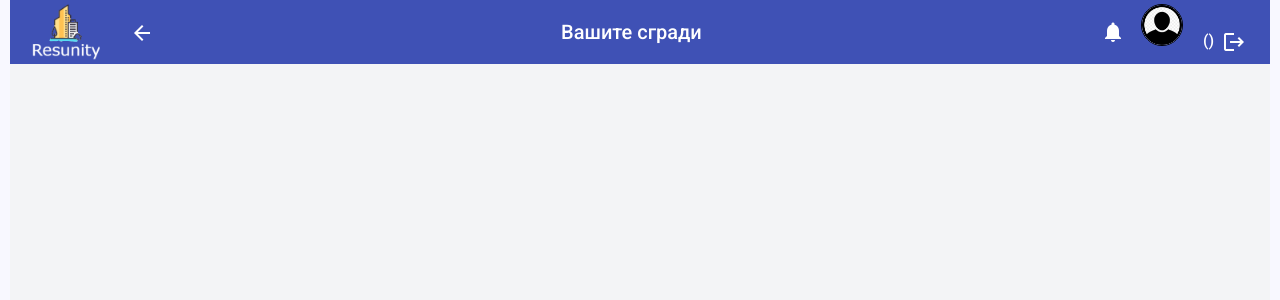
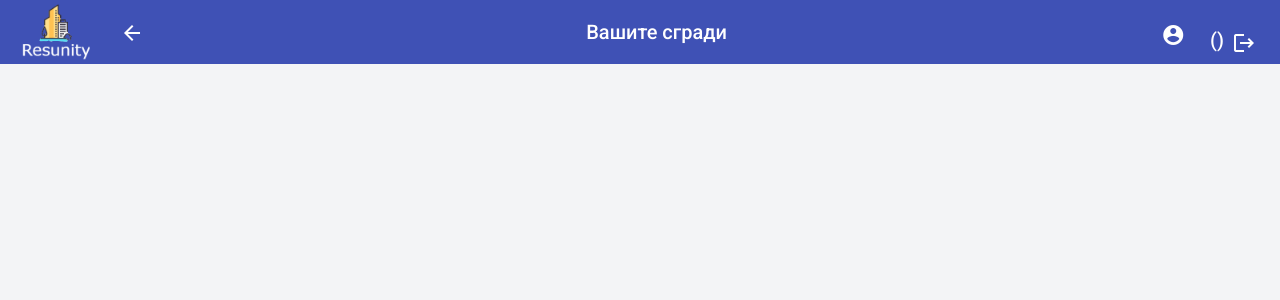
Before and after one commit to VeselinTodorov2000/ResunityHomeownerClient, an Angular app: page /buildings in a window 1280 px wide. Shown: the top 300 px of the page. Built offline with nearby package versions, Linux system fonts and the light colour scheme; sample sign-in values are in the browser's storage.

Commit message:
cosmetics

```diff
--- a/src/app/app.component.css
+++ b/src/app/app.component.css
@@ -1,4 +1,3 @@
 body {
-    padding: 0px 10px 0px 10px;
     background-color: ghostwhite;
 }
--- a/src/app/building-selection/building-selection.component.html
+++ b/src/app/building-selection/building-selection.component.html
@@ -24,10 +24,10 @@
                 <img mat-card-image src="../../assets/building.png" alt="building.png" class="building-image">
                 <mat-card-content>
                         <div>{{building.apartmentsCount}} апартамента</div>
-                        <div>{{building.safe.debit}} лв.</div>
+                        <div>{{building.safe.debit}} лв. в касата</div>
                 </mat-card-content>
                 <mat-card-actions>
-                    <button mat-button [routerLink]="['/', 'buildings', building.buildingId]">VIEW DETAILS</button>
+                    <button mat-button [routerLink]="['/', 'buildings', building.buildingId]">Вижте Детайли</button>
                 </mat-card-actions>
             </mat-card>
         </mat-grid-tile>
--- a/src/app/cashier/cashier.component.css
+++ b/src/app/cashier/cashier.component.css
@@ -1,5 +1,5 @@
 .centered-title {
-    display: flex;
+    /* display: flex; */
     justify-content: center;
 }
 
@@ -82,3 +82,10 @@
     height: calc(100% - 110px);
     background-color: ghostwhite;
 }
+
+.content-wrapper {
+    display: flex;
+    justify-content: center;
+    align-items: center;
+    gap: 10px;
+}
--- a/src/app/cashier/cashier.component.html
+++ b/src/app/cashier/cashier.component.html
@@ -1,18 +1,16 @@
 <app-header-foundation
   [currentUser]="currentUser"
-  [title]="building.address"
+  [title]="building.address + ' - Каса'"
 ></app-header-foundation>
 <mat-card>
     <div class="wrapper">
-        <h1 class="centered-title">Каса</h1>
-
         <div class="panels">
           <div class="left-panel">
             <mat-accordion multi>
               <!-- Use multi attribute to allow multiple panels to be expanded -->
               <mat-expansion-panel expanded="true">
                 <mat-expansion-panel-header>
-                  <mat-panel-title>Информация</mat-panel-title>
+                  <mat-panel-title><strong>Информация</strong></mat-panel-title>
                 </mat-expansion-panel-header>
                 <div class="info-row">
                   <mat-icon>person</mat-icon>
@@ -25,9 +23,9 @@
               </mat-expansion-panel>
               <mat-expansion-panel expanded="true">
                 <mat-expansion-panel-header>
-                  <mat-panel-title>Отчети</mat-panel-title>
+                  <mat-panel-title><strong>Отчети</strong></mat-panel-title>
                 </mat-expansion-panel-header>
-                <b>Предстояща функционалност</b>
+                Предстояща функционалност
               </mat-expansion-panel>
             </mat-accordion>
           </div>
@@ -35,26 +33,31 @@
             <mat-accordion multi>
               <mat-expansion-panel expanded="true">
                 <mat-expansion-panel-header>
-                  <mat-panel-title>Наличност</mat-panel-title>
+                  <mat-panel-title><strong>Наличност</strong></mat-panel-title>
                 </mat-expansion-panel-header>
+                <div class="content-wrapper">
                   <div id="debit" class="debit-content">
                     <img
                       src="./assets/bank.png"
                       alt="bank.png"
-                    width="100"
-                    height="100"
+                      width="60"
+                      height="60"
                     />
-                  <h2>{{ building.safe.debit }} лв.</h2>
+
                   </div>
-                <mat-card-subtitle class="centered-title"
-                  >IBAN: {{ building.safe.iban }}</mat-card-subtitle
+                  <div class="centered-title"
                     >
+                    {{ building.safe.debit }} лв.
+                    <div>IBAN: {{ building.safe.iban }}</div>
+                    </div
+                  >
+                </div>
               </mat-expansion-panel>
               <mat-expansion-panel expanded="true">
                 <mat-expansion-panel-header>
-                  <mat-panel-title>Длъжници</mat-panel-title>
+                  <mat-panel-title><strong>Длъжници</strong></mat-panel-title>
                 </mat-expansion-panel-header>
-                <b>Предстояща функционалност</b>
+                Предстояща функционалност
               </mat-expansion-panel>
             </mat-accordion>
           </div>
@@ -62,7 +65,7 @@
             <mat-accordion multi>
               <mat-expansion-panel expanded="true">
                 <mat-expansion-panel-header>
-                  <mat-panel-title>Трансакции</mat-panel-title>
+                  <mat-panel-title><strong>Трансакции</strong></mat-panel-title>
                 </mat-expansion-panel-header>
                 <mat-list (click)="openTransactions(building.safe.transactions)">
                   <mat-list-item
--- a/src/app/header-foundation/header-foundation.component.css
+++ b/src/app/header-foundation/header-foundation.component.css
@@ -2,6 +2,8 @@
     display: flex;
     align-items: center;
     width: 100%;
+    justify-content: center;
+    align-content: center;
 }
 
 .app-logo {
@@ -10,7 +12,11 @@
     margin-top: 10px;
     cursor: pointer;
 }
-
+.account-icon {
+    cursor: pointer;
+    margin-top: 20px;
+    margin-right: 20px;
+}
 .spacer {
     flex: 1 1 auto;
 }
@@ -25,16 +31,9 @@
     cursor: pointer;
 }
 
-.profile-img {
-    height: 40px;
-    width: 40px;
-    border-radius: 50%;
-    margin-right: 16px;
-    cursor: pointer;
-    border: 1px black solid;
-}
+
 
 .homeowner-info {
-    font-size: 16px;
+    font-size: 19px;
     font-weight: 500;
 }
--- a/src/app/header-foundation/header-foundation.component.html
+++ b/src/app/header-foundation/header-foundation.component.html
@@ -2,15 +2,17 @@
     <mat-toolbar color="primary">
         <div class="toolbar-content">
             <img src="assets/resunity-logo.png" class="app-logo" alt="Logo" (click)="redirectToHome()">
-            <button mat-icon-button class="back-button" (click)="goBack()">
-                <mat-icon>arrow_back</mat-icon>
-            </button>
+            <div *ngIf="title !== 'Welcome to Resunity!'">
+                <button mat-icon-button class="back-button" (click)="goBack()">
+                    <mat-icon>arrow_back</mat-icon>
+                </button>
+            </div>
             <span class="spacer"></span>
             <h1 class="spacer" id="title">{{title}}</h1>
-            <mat-icon class="icon">notifications</mat-icon>
+            <!-- <mat-icon class="icon">notifications</mat-icon> -->
             <div *ngIf="currentUser">
-                <img id="profile-img" src="assets/user.png" alt="Profile Image" class="profile-img">
-                <span class="homeowner-info">{{currentUser.homeOwnerName}} ({{currentUser.homeOwnerCompany}})</span>
+                <mat-icon class="account-icon">account_circle</mat-icon>
+                <span>{{currentUser.homeOwnerName}} ({{currentUser.homeOwnerCompany}})</span>
                 <button mat-icon-button class="logout-button" (click)="logout()">
                     <mat-icon>logout</mat-icon>
                   </button>
```
Lines whose indentation alone changed are shown as unchanged.
